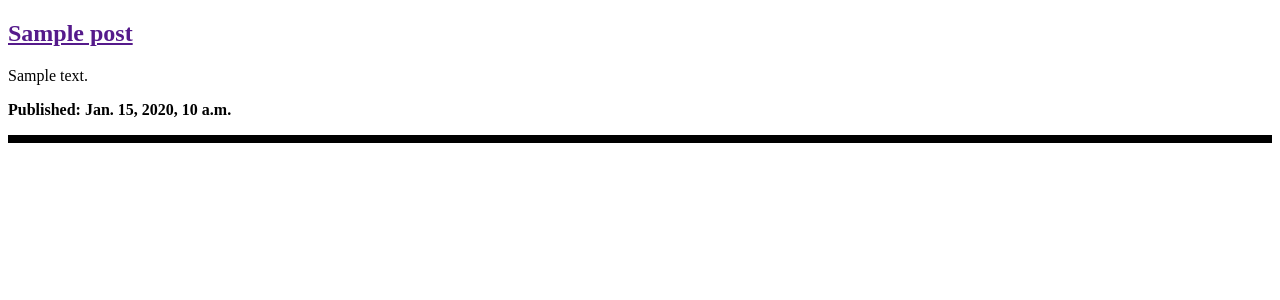
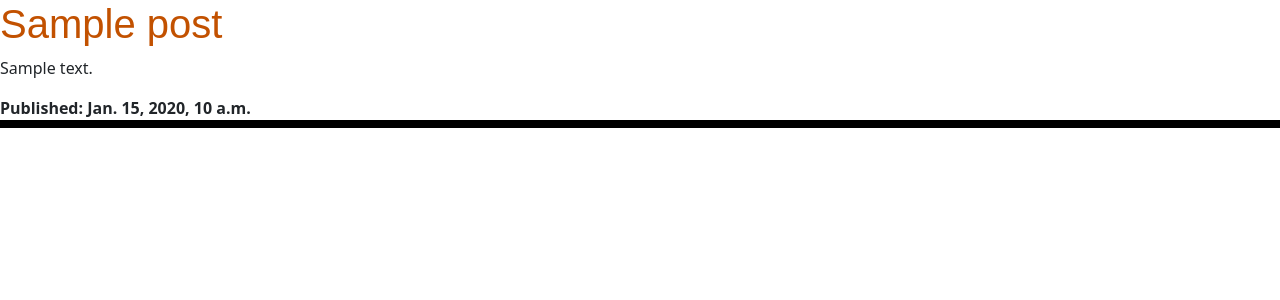
Before and after one commit to akadam2/my-first-blog, a Django app: page / in a window 1280 px wide. Shown: the top 300 px of the page. Run offline with Django 4.2, Linux system fonts and the light colour scheme; tables that the repository leaves empty hold one stand-in row (values such as "Sample post").

Commit message:
added external css

```diff
--- /dev/null
+++ b/blog/static/css/blog.css
@@ -0,0 +1,15 @@
+h2 {
+  font-family: Arial, Helvetica, sans-serif;
+  font-size: 2.5em;
+}
+time {
+  font-weight: bold;
+}
+#line {
+  background-color: black;
+  height: 0.5em;
+}
+a {
+  text-decoration: none;
+  color: #c25100;
+}
--- a/blog/templates/blog/index.html
+++ b/blog/templates/blog/index.html
@@ -1,3 +1,5 @@
+{% load static %}
+
 <!DOCTYPE html>
 <html lang="en">
   <head>
@@ -5,19 +7,8 @@
     <meta http-equiv="X-UA-Compatible" content="IE=edge" />
     <meta name="viewport" content="width=device-width, initial-scale=1.0" />
     <title>Document</title>
-    <style>
-      h1 {
-        font-family: Arial, Helvetica, sans-serif;
-        font-size: 3em;
-      }
-      time{
-          font-weight: bold;
-      }
-      #line{
-          background-color: black;
-          height: 0.5em;
-      }
-    </style>
+    <link rel="stylesheet" href="https://cdn.jsdelivr.net/npm/bootstrap@5.1.3/dist/css/bootstrap.min.css" integrity="sha384-1BmE4kWBq78iYhFldvKuhfTAU6auU8tT94WrHftjDbrCEXSU1oBoqyl2QvZ6jIW3" crossorigin="anonymous">
+    <link rel="stylesheet" href="{%static 'css/blog.css' %}">
   </head>
   <body>
     {% for post in posts %}
```
